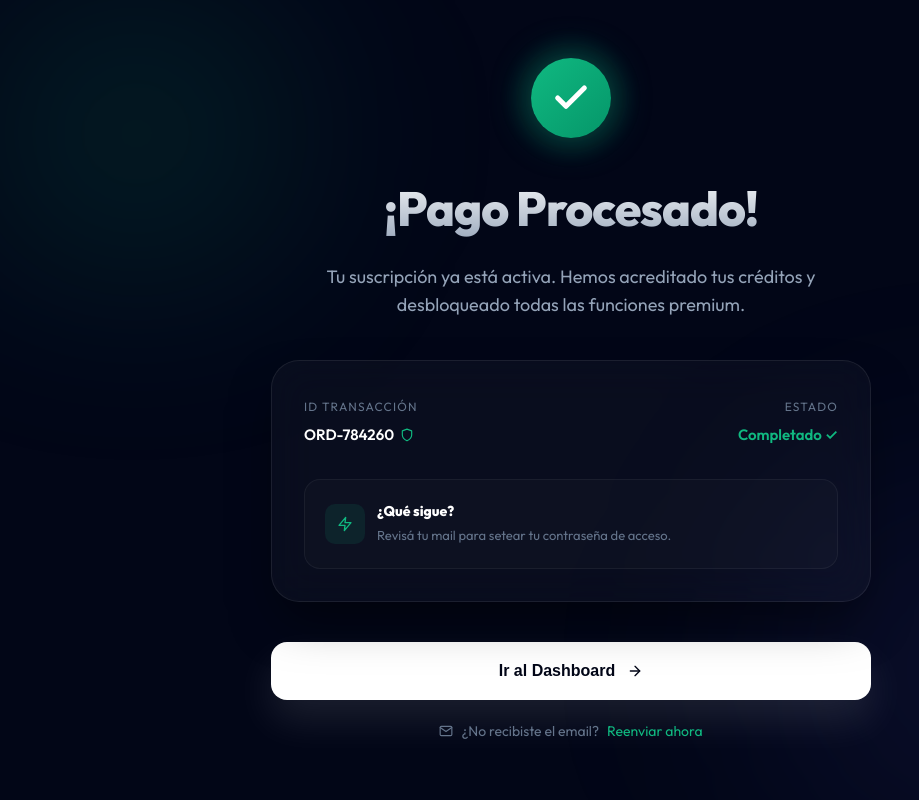
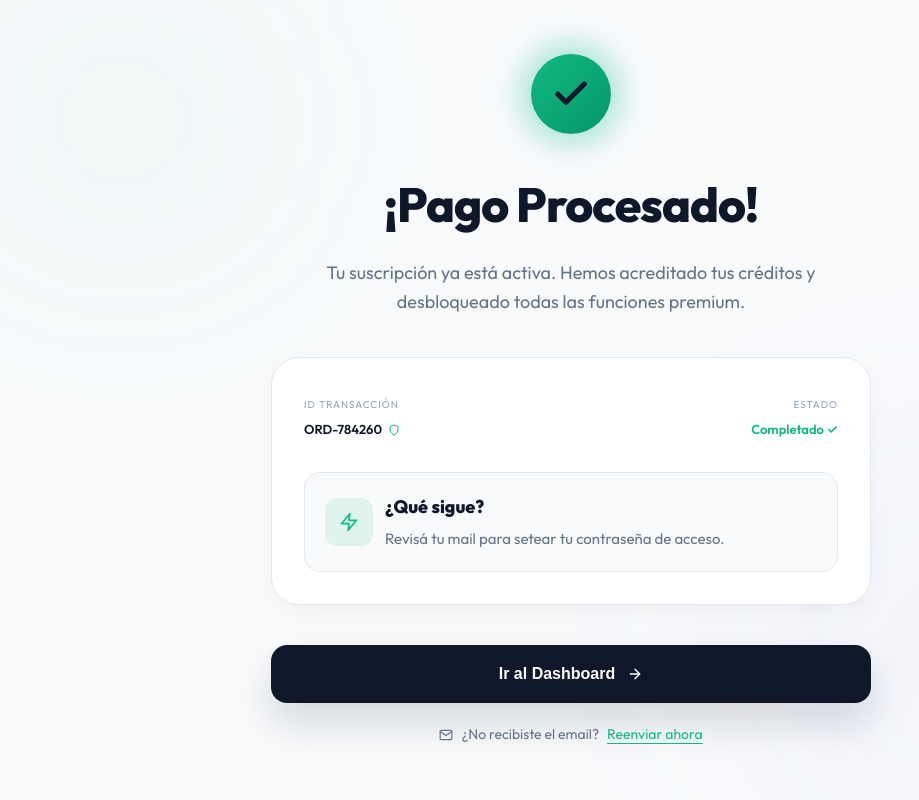
Before and after one commit to ivolevy/b2b-client-acquisition-system, a React (Vite) app in the folder frontend/: page /payment-success in a window 1280 px wide. Shown: the whole page, without its empty margins (69-988 px from the left). Built offline with nearby package versions, Linux system fonts and the light colour scheme; no server answers.

Commit message:
ui redesign

```diff
--- a/frontend/src/components/PaymentSuccessPage.jsx
+++ b/frontend/src/components/PaymentSuccessPage.jsx
@@ -1,6 +1,7 @@
 import React, { useEffect, useState } from 'react';
 import { useNavigate, useSearchParams } from 'react-router-dom';
-import { FiCheck, FiArrowRight, FiMail, FiZap, FiShield, FiExternalLink } from 'react-icons/fi';
+import { FiCheck, FiArrowRight, FiMail, FiZap, FiShield, FiExternalLink, FiLoader } from 'react-icons/fi';
+import { authService, supabase } from '../lib/supabase';
 
 const PaymentSuccessPage = () => {
     const navigate = useNavigate();
@@ -10,16 +11,62 @@ const PaymentSuccessPage = () => {
     // Extrar data de la URL si MP la manda de vuelta (opcional)
     const paymentId = searchParams.get('payment_id') || 'ORD-' + Math.floor(100000 + Math.random() * 900000);
 
+    const [resending, setResending] = useState(false);
+    const [sent, setSent] = useState(false);
+    const [countdown, setCountdown] = useState(0);
+    const [user, setUser] = useState(null);
+
     useEffect(() => {
         const timer = setTimeout(() => setShow(true), 100);
+
+        // Cargar usuario actual si existe para obtener su email
+        const fetchUser = async () => {
+            const { data: { user } } = await supabase.auth.getUser();
+            setUser(user);
+        };
+        fetchUser();
+
         return () => clearTimeout(timer);
     }, []);
+
+    // Timer para la cuenta regresiva
+    useEffect(() => {
+        let interval;
+        if (countdown > 0) {
+            interval = setInterval(() => {
+                setCountdown(prev => prev - 1);
+            }, 1000);
+        }
+        return () => clearInterval(interval);
+    }, [countdown]);
+
+    const handleResendEmail = async () => {
+        if (!user?.email) {
+            toast.info("Por favor, revisá tu casilla de correo. Si no lo encontrás, el soporte puede ayudarte.");
+            return;
+        }
+
+        if (resending || countdown > 0) return;
+
+        setResending(true);
+        try {
+            const { error } = await authService.resendConfirmationEmail(user.email);
+            if (error) throw error;
+            setSent(true);
+            setCountdown(60); // Iniciar cuenta regresiva de 1 minuto
+            setTimeout(() => setSent(false), 5000);
+        } catch (error) {
+            console.error('Error reenviando email:', error);
+        } finally {
+            setResending(false);
+        }
+    };
 
     return (
         <div className="payment-success-page" style={{
             minHeight: '100vh',
-            background: '#020617', // Deeper blue/black for premium feel
-            color: 'white',
+            background: '#f8fafc', // Minimalist light background
+            color: '#0f172a', // Dark typography
             fontFamily: "'Outfit', 'Inter', sans-serif",
             display: 'flex',
             alignItems: 'center',
@@ -29,16 +76,16 @@ const PaymentSuccessPage = () => {
             overflow: 'hidden'
         }}>
 
-            {/* Mesh Gradient Background */}
+            {/* Subtle Gradient Background */}
             <div style={{
                 position: 'absolute', top: '-10%', left: '-10%', width: '50%', height: '50%',
-                background: 'radial-gradient(circle, rgba(16, 185, 129, 0.15) 0%, transparent 70%)',
-                filter: 'blur(80px)', zIndex: 0, animation: 'float 20s infinite alternate'
+                background: 'radial-gradient(circle, rgba(16, 185, 129, 0.05) 0%, transparent 70%)',
+                filter: 'blur(80px)', zIndex: 0
             }} />
             <div style={{
                 position: 'absolute', bottom: '-10%', right: '-10%', width: '60%', height: '60%',
-                background: 'radial-gradient(circle, rgba(99, 102, 241, 0.12) 0%, transparent 70%)',
-                filter: 'blur(100px)', zIndex: 0, animation: 'float 25s infinite alternate-reverse'
+                background: 'radial-gradient(circle, rgba(99, 102, 241, 0.05) 0%, transparent 70%)',
+                filter: 'blur(100px)', zIndex: 0
             }} />
 
             <div style={{
@@ -75,47 +122,45 @@ const PaymentSuccessPage = () => {
                 <div style={{ textAlign: 'center', marginBottom: '40px' }}>
                     <h1 style={{
                         fontSize: 'clamp(32px, 5vw, 48px)', fontWeight: '800', marginBottom: '16px', letterSpacing: '-0.02em',
-                        background: 'linear-gradient(to bottom, #ffffff, #94a3b8)',
-                        WebkitBackgroundClip: 'text', WebkitTextFillColor: 'transparent'
+                        color: '#0f172a'
                     }}>
                         ¡Pago Procesado!
                     </h1>
-                    <p style={{ fontSize: '18px', color: '#94a3b8', lineHeight: '1.6' }}>
+                    <p style={{ fontSize: '18px', color: '#64748b', lineHeight: '1.6' }}>
                         Tu suscripción ya está activa. Hemos acreditado tus créditos y desbloqueado todas las funciones premium.
                     </p>
                 </div>
 
-                {/* Elegant Glass Card */}
+                {/* Elegant White Card */}
                 <div style={{
-                    background: 'rgba(255, 255, 255, 0.03)',
-                    backdropFilter: 'blur(20px)',
-                    border: '1px solid rgba(255, 255, 255, 0.08)',
+                    background: 'white',
+                    border: '1px solid #e2e8f0',
                     borderRadius: '28px',
                     padding: '32px',
                     marginBottom: '40px',
-                    boxShadow: '0 25px 50px -12px rgba(0, 0, 0, 0.5)'
+                    boxShadow: '0 10px 30px -5px rgba(0, 0, 0, 0.05)'
                 }}>
                     <div style={{ display: 'grid', gridTemplateColumns: '1fr 1fr', gap: '24px', marginBottom: '32px' }}>
                         <div>
-                            <span style={{ fontSize: '12px', color: '#64748b', textTransform: 'uppercase', letterSpacing: '0.1em' }}>ID Transacción</span>
-                            <div style={{ fontSize: '15px', fontWeight: '600', marginTop: '4px', display: 'flex', alignItems: 'center', gap: '6px' }}>
-                                {paymentId} <FiShield size={14} color="#10b981" />
+                            <span style={{ fontSize: '10px', color: '#94a3b8', textTransform: 'uppercase', letterSpacing: '0.1em' }}>ID Transacción</span>
+                            <div style={{ fontSize: '13px', fontWeight: '600', marginTop: '4px', display: 'flex', alignItems: 'center', gap: '6px', color: '#0f172a' }}>
+                                {paymentId} <FiShield size={12} color="#10b981" />
                             </div>
                         </div>
                         <div style={{ textAlign: 'right' }}>
-                            <span style={{ fontSize: '12px', color: '#64748b', textTransform: 'uppercase', letterSpacing: '0.1em' }}>Estado</span>
-                            <div style={{ fontSize: '15px', fontWeight: '600', marginTop: '4px', color: '#10b981' }}>Completado ✓</div>
+                            <span style={{ fontSize: '10px', color: '#94a3b8', textTransform: 'uppercase', letterSpacing: '0.1em' }}>Estado</span>
+                            <div style={{ fontSize: '13px', fontWeight: '600', marginTop: '4px', color: '#10b981' }}>Completado ✓</div>
                         </div>
                     </div>
 
-                    <div style={{ background: 'rgba(255, 255, 255, 0.02)', borderRadius: '16px', padding: '20px', border: '1px solid rgba(255, 255, 255, 0.05)' }}>
+                    <div style={{ background: '#f8fafc', borderRadius: '16px', padding: '20px', border: '1px solid #e2e8f0' }}>
                         <div style={{ display: 'flex', alignItems: 'center', gap: '12px' }}>
-                            <div style={{ width: '40px', height: '40px', background: 'rgba(16, 185, 129, 0.1)', borderRadius: '10px', display: 'flex', alignItems: 'center', justifyContent: 'center' }}>
-                                <FiZap color="#10b981" />
+                            <div style={{ width: '48px', height: '48px', background: 'rgba(16, 185, 129, 0.1)', borderRadius: '12px', display: 'flex', alignItems: 'center', justifyContent: 'center' }}>
+                                <FiZap color="#10b981" size={20} />
                             </div>
                             <div>
-                                <strong style={{ display: 'block', fontSize: '14px' }}>¿Qué sigue?</strong>
-                                <span style={{ fontSize: '13px', color: '#64748b' }}>Revisá tu mail para setear tu contraseña de acceso.</span>
+                                <strong style={{ display: 'block', fontSize: '18px', color: '#0f172a', marginBottom: '4px' }}>¿Qué sigue?</strong>
+                                <span style={{ fontSize: '15px', color: '#64748b' }}>Revisá tu mail para setear tu contraseña de acceso.</span>
                             </div>
                         </div>
                     </div>
@@ -127,8 +172,8 @@ const PaymentSuccessPage = () => {
                         onClick={() => navigate('/')}
                         style={{
                             width: '100%',
-                            background: 'white',
-                            color: '#020617',
+                            background: '#0f172a',
+                            color: 'white',
                             border: 'none',
                             padding: '20px',
                             borderRadius: '16px',
@@ -136,24 +181,48 @@ const PaymentSuccessPage = () => {
                             fontWeight: '700',
                             cursor: 'pointer',
                             display: 'flex', alignItems: 'center', justifyContent: 'center', gap: '12px',
-                            boxShadow: '0 20px 40px rgba(255, 255, 255, 0.1)',
+                            boxShadow: '0 20px 40px rgba(15, 23, 42, 0.15)',
                             transition: 'all 0.3s ease'
                         }}
                         onMouseOver={(e) => {
                             e.currentTarget.style.transform = 'translateY(-2px)';
-                            e.currentTarget.style.boxShadow = '0 25px 50px rgba(255, 255, 255, 0.15)';
+                            e.currentTarget.style.boxShadow = '0 25px 50px rgba(15, 23, 42, 0.2)';
                         }}
                         onMouseOut={(e) => {
                             e.currentTarget.style.transform = 'translateY(0)';
-                            e.currentTarget.style.boxShadow = '0 20px 40px rgba(255, 255, 255, 0.1)';
+                            e.currentTarget.style.boxShadow = '0 20px 40px rgba(15, 23, 42, 0.15)';
                         }}
                     >
                         Ir al Dashboard <FiArrowRight />
                     </button>
 
-                    <div style={{ display: 'flex', alignItems: 'center', gap: '8px', color: '#64748b', fontSize: '14px' }}>
-                        <FiMail /> ¿No recibiste el email?
-                        <span style={{ color: '#10b981', cursor: 'pointer', fontWeight: '500' }}>Reenviar ahora</span>
+                    <div style={{ display: 'flex', flexDirection: 'column', alignItems: 'center', gap: '8px' }}>
+                        <div style={{ display: 'flex', alignItems: 'center', gap: '8px', color: '#64748b', fontSize: '14px' }}>
+                            <FiMail /> ¿No recibiste el email?
+                            <span
+                                onClick={handleResendEmail}
+                                style={{
+                                    color: (resending || countdown > 0) ? '#94a3b8' : '#10b981',
+                                    cursor: (resending || countdown > 0) ? 'not-allowed' : 'pointer',
+                                    fontWeight: '500',
+                                    textDecoration: (resending || countdown > 0) ? 'none' : 'underline',
+                                    textUnderlineOffset: '4px'
+                                }}
+                            >
+                                {resending ? 'Reenviando...' : countdown > 0 ? `Reenviar en ${countdown}s` : 'Reenviar ahora'}
+                            </span>
+                        </div>
+
+                        {sent && (
+                            <div style={{
+                                fontSize: '13px',
+                                color: '#10b981',
+                                fontWeight: '500',
+                                animation: 'fadeIn 0.3s ease'
+                            }}>
+                                Email enviado correctamente ✓
+                            </div>
+                        )}
                     </div>
                 </div>
             </div>
@@ -172,6 +241,11 @@ const PaymentSuccessPage = () => {
                     100% { transform: scale(1); opacity: 0.5; }
                 }
 
+                @keyframes fadeIn {
+                    from { opacity: 0; transform: translateY(-5px); }
+                    to { opacity: 1; transform: translateY(0); }
+                }
+
                 .payment-success-page * {
                     box-sizing: border-box;
                 }
```
